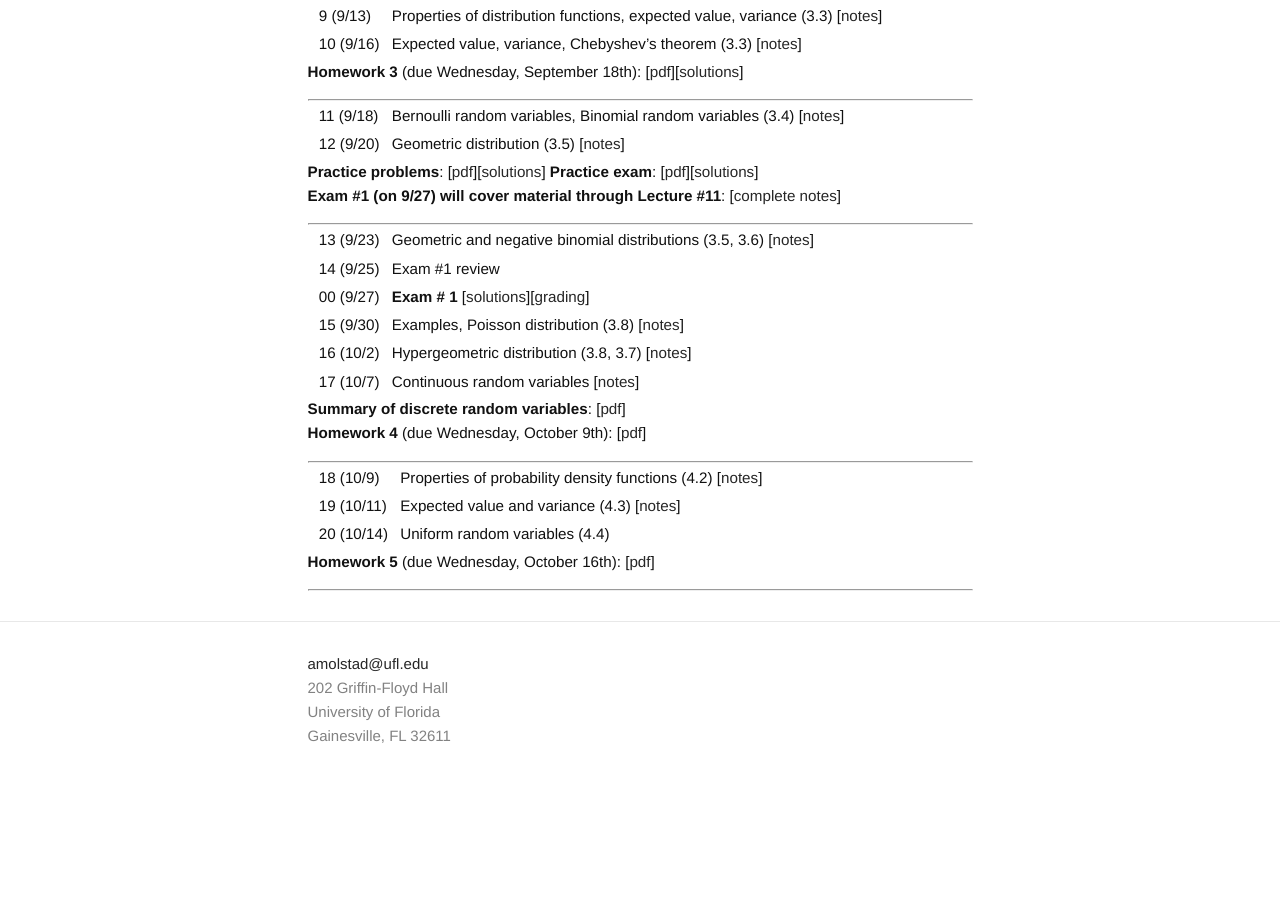
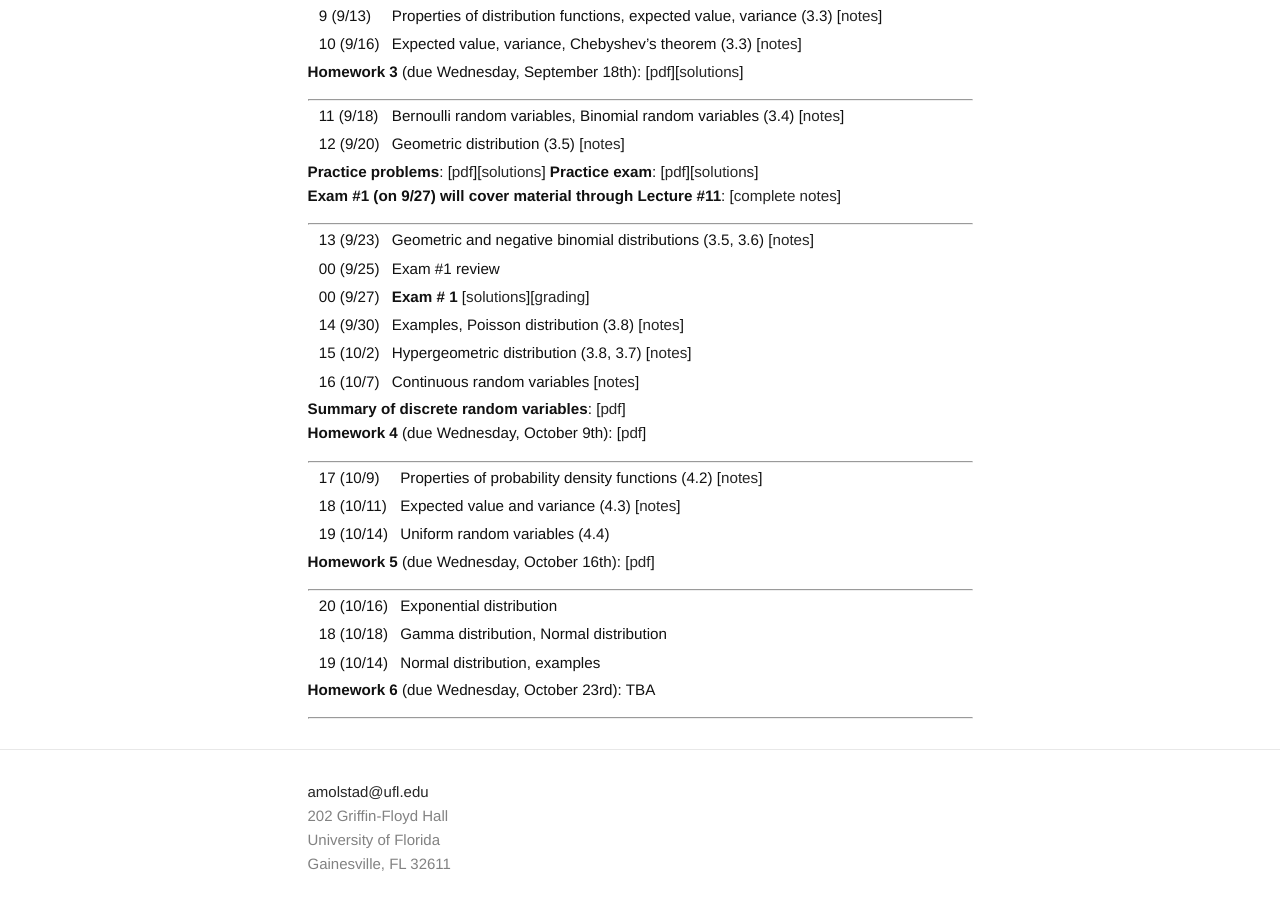
Before and after one commit to ajmolstad/ajmolstad.github.io, a Jekyll site: the page built from F19_STA4321.md, in a window 1280 px wide and 900 px high, scrolled down 603 px. Built offline with Jekyll 4.4.1, drawn with Linux system fonts in a browser that asks for light colours; before the commit the page ends 1411 px from its top, so only the background shows below that.

Commit message:
Update F19_STA4321.md

```diff
--- a/F19_STA4321.md
+++ b/F19_STA4321.md
@@ -51,21 +51,29 @@ Note that you must be logged into your UFL eLearning account to access course no
 ---------------
 
 || 13 (9/23)  || Geometric and negative binomial distributions (3.5, 3.6) [[notes](https://ufl.instructure.com/courses/382258/files/45590293/download?wrap=1)]||
-|| 14 (9/25)  || Exam \#1 review ||
+|| 00 (9/25)  || Exam \#1 review ||
 || 00 (9/27)  || **Exam \# 1** [[solutions](https://ufl.instructure.com/courses/382258/files/45770993/download?wrap=1)][[grading](https://ufl.instructure.com/courses/382258/files/45850784/download?wrap=1)]||
-|| 15 (9/30)  || Examples, Poisson distribution (3.8) [[notes](https://ufl.instructure.com/courses/382258/files/45737867/download?wrap=1)]||
-|| 16 (10/2)  || Hypergeometric distribution (3.8, 3.7) [[notes](https://ufl.instructure.com/courses/382258/files/45771370/download?wrap=1)]||
-|| 17 (10/7)  || Continuous random variables [[notes](https://ufl.instructure.com/courses/382258/files/45848355/download?wrap=1)]||
+|| 14 (9/30)  || Examples, Poisson distribution (3.8) [[notes](https://ufl.instructure.com/courses/382258/files/45737867/download?wrap=1)]||
+|| 15 (10/2)  || Hypergeometric distribution (3.8, 3.7) [[notes](https://ufl.instructure.com/courses/382258/files/45771370/download?wrap=1)]||
+|| 16 (10/7)  || Continuous random variables [[notes](https://ufl.instructure.com/courses/382258/files/45848355/download?wrap=1)]||
 
 **Summary of discrete random variables**: [[pdf](https://ufl.instructure.com/courses/382258/files/45850921/download?wrap=1)]
 **Homework 4** (due Wednesday, October 9th): [[pdf](/docs/STA4321_F19_Homework4.pdf)]
 
 ---------------
 
-|| 18 (10/9)  || Properties of probability density functions (4.2) [[notes](https://ufl.instructure.com/courses/382258/files/45889123/download?wrap=1)]||
-|| 19 (10/11)  || Expected value and variance (4.3) [[notes](https://ufl.instructure.com/courses/382258/files/45917748/download?wrap=1)]||
-|| 20 (10/14)  || Uniform random variables (4.4)||
+|| 17 (10/9)  || Properties of probability density functions (4.2) [[notes](https://ufl.instructure.com/courses/382258/files/45889123/download?wrap=1)]||
+|| 18 (10/11)  || Expected value and variance (4.3) [[notes](https://ufl.instructure.com/courses/382258/files/45917748/download?wrap=1)]||
+|| 19 (10/14)  || Uniform random variables (4.4)||
 
 **Homework 5** (due Wednesday, October 16th): [[pdf](/docs/STA4321_F19_Homework5.pdf)]
 
 ---------------
+
+|| 20 (10/16)  || Exponential distribution||
+|| 18 (10/18)  || Gamma distribution, Normal distribution ||
+|| 19 (10/14)  || Normal distribution, examples ||
+
+**Homework 6** (due Wednesday, October 23rd): TBA
+
+---------------
```
